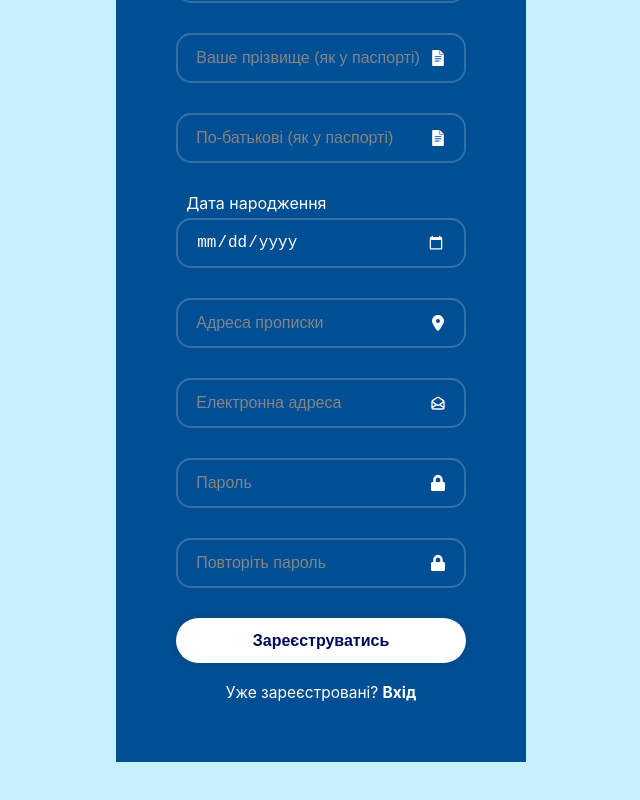
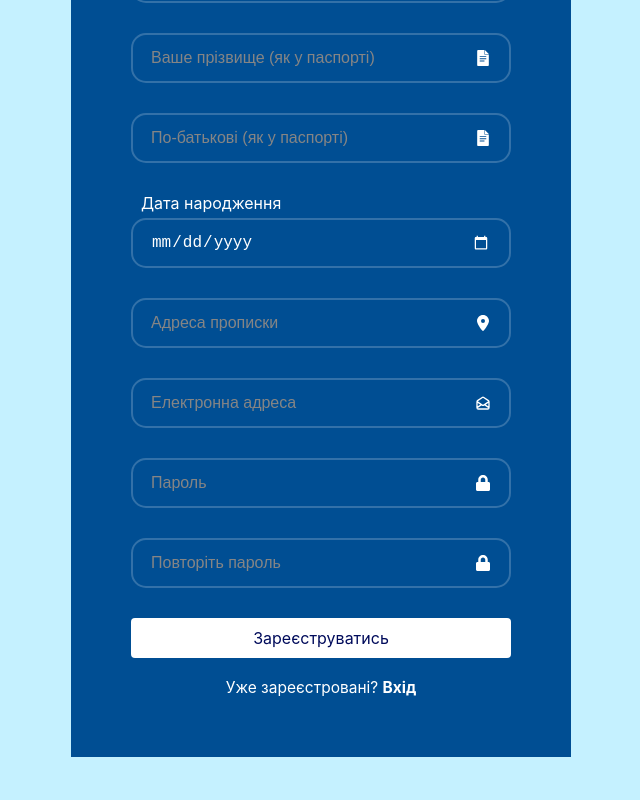
Before and after one commit to VotingService/frontend, a React (Create React App) app in the folder voting-service-react/: page /register in a window 1280 px wide. Shown: the part 296-1096 px from the top of the page, without its empty margins (319-959 px from the left). Built offline with nearby package versions, Linux system fonts and the light colour scheme.

Commit message:
home page routes and auth buttons styles fixed

```diff
--- a/voting-service-react/src/components/Authorization/Authorize.css
+++ b/voting-service-react/src/components/Authorization/Authorize.css
@@ -8,11 +8,13 @@
 }
 
 .wrapper form{
-  width: 32%;
+  width: 500px;
   background-color: rgb(0, 78, 147);
   padding: 60px;
   margin-top: 100px;
   margin-bottom: 50px;
+  display: flex;
+  flex-direction: column;
 }
 
 .wrapper h1 {
@@ -81,22 +83,20 @@
   text-decoration: underline;
 }
 
-.wrapper button {
-  justify-content: center;
+.enter-button {
   width: 100%;
-  height: 45px;
   background: #fff;
+  border: none;
+  border-radius: 4px;
   color: rgb(0, 11, 91);
-  border: none;
-  outline: none;
-  border-radius: 40px;
-  box-shadow: 0 0 10px rgba(0, 0, 0, .1);
-  font-size: 16px;
   transition: background-color 0.3s ease;
-  font-weight: 700;
+  cursor: pointer;
+  padding: 10px 15px;
+  text-decoration: none;
+  text-align: center;
 }
 
-.wrapper button:hover {
+.enter-button:hover {
   background: rgb(176, 176, 176);
   transition: background-color 0.3s ease;
 }
--- a/voting-service-react/src/components/Authorization/Login/Login.js
+++ b/voting-service-react/src/components/Authorization/Login/Login.js
@@ -1,5 +1,6 @@
 import { HiOutlineMailOpen } from "react-icons/hi";
 import { FaLock } from "react-icons/fa";
+import { Link } from "react-router-dom";
 import "../Authorize.css"
 
 function Login() {
@@ -20,7 +21,7 @@ function Login() {
                     <a href="#">Забули пароль?</a>
                 </div>
 
-                <button type="submit">Увійти</button>
+                <Link to={"/home"} className="enter-button" type="submit">Увійти</Link>
 
                 <div className="register-link">
                     <p>Вперше тут? <a href="/register">Зареєструйтесь</a></p>
--- a/voting-service-react/src/components/Authorization/Register/Register.js
+++ b/voting-service-react/src/components/Authorization/Register/Register.js
@@ -2,6 +2,7 @@ import { HiOutlineMailOpen } from "react-icons/hi";
 import { FaLock } from "react-icons/fa";
 import { SiGoogledocs } from "react-icons/si";
 import { FaLocationDot } from "react-icons/fa6";
+import { Link } from "react-router-dom";
 import "../Authorize.css"
 
 function Register(){
@@ -44,7 +45,7 @@ function Register(){
                     <FaLock className="icon"/>
                 </div>
 
-                <button type="submit">Зареєструватись</button>
+                <Link className="enter-button" to={"home"} type="submit">Зареєструватись</Link>
 
                 <div className="register-link">
                     <p>Уже зареєстровані? <a href="/">Вхід</a></p>
--- a/voting-service-react/src/components/Home/Blocks/Blocks.js
+++ b/voting-service-react/src/components/Home/Blocks/Blocks.js
@@ -3,9 +3,9 @@ import Block from "./Block";
 
 export default function Blocks(props){
     let sortBy = props.sortBy.sortBy;
-    let searchValue = props.searchValue.searchValue;
+    let searchValue = props.searchValue ? props.searchValue.searchValue : null;
     let itemList = props.blocks;
-    let foundItems = itemList.filter(item => item.name.search(searchValue) !== -1);
+    let foundItems = searchValue ? itemList.filter(item => item.name.search(searchValue) !== -1) : itemList;
     let sortedItems = [];
     if (sortBy === 'name'){
         sortedItems = foundItems.sort(function (a, b) {
--- a/voting-service-react/src/components/Home/Home/Home.js
+++ b/voting-service-react/src/components/Home/Home/Home.js
@@ -22,13 +22,13 @@ export default function Home() {
         <div className="Home">
             <h1 className="available">Доступні для вас голосування:</h1>
             {available.length === 0 ? <div className="no-available">Зараз немає доступних для вас голосувань.</div> :
-                <Blocks blocks={available} className="available-blocks"></Blocks>}
+                <Blocks blocks={available} sortBy={"endDate"} className="available-blocks"></Blocks>}
             <h1 className="soon">Скоро відбудуться:</h1>
             {soon.length === 0 ? <div className="no-available">Зараз немає доступних голосувань.</div> :
-                <Blocks blocks={soon} className="available-blocks"></Blocks>}
+                <Blocks blocks={soon} sortBy={"endDate"} className="available-blocks"></Blocks>}
             <h1 className="soon">Відбуваються зараз:</h1>
             {currently.length === 0 ? <div className="no-available">Зараз немає доступних голосувань.</div> :
-                <Blocks blocks={currently} className="available-blocks"></Blocks>}
+                <Blocks blocks={currently} sortBy={"endDate"} className="available-blocks"></Blocks>}
             <div className="bottom"></div>
         </div>
     )
```
